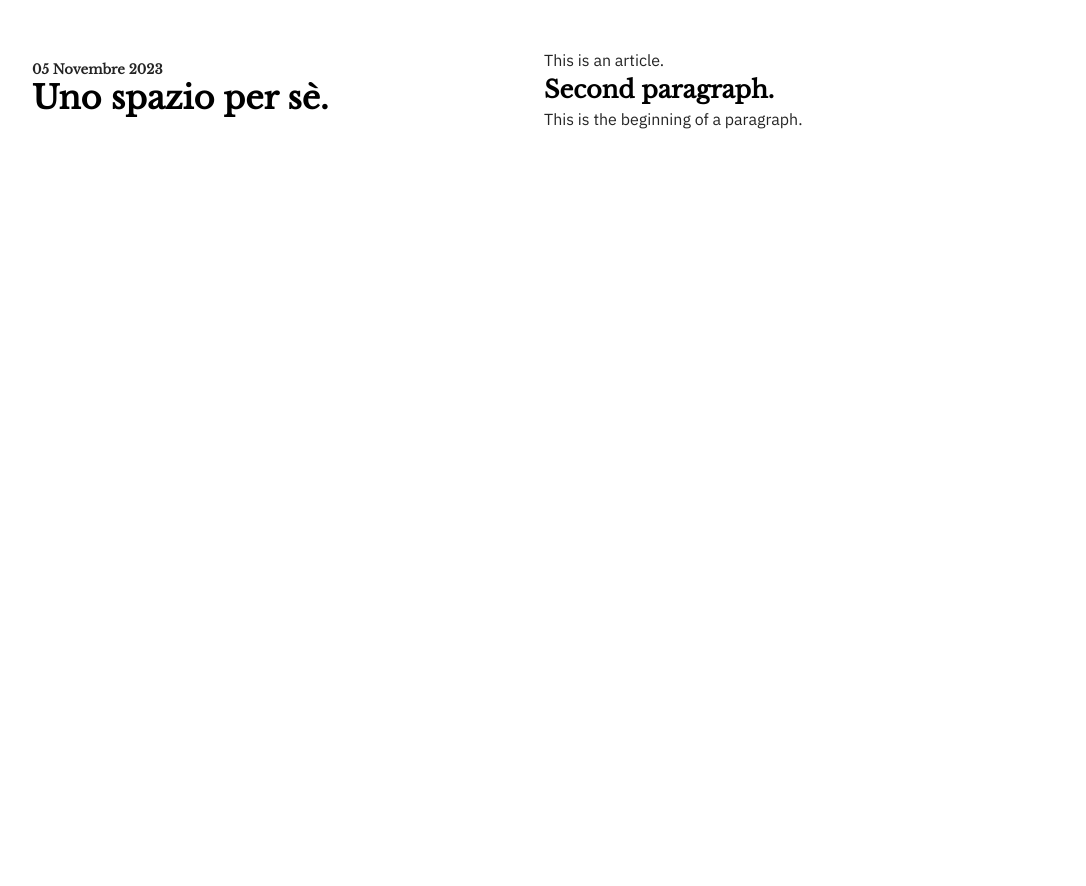
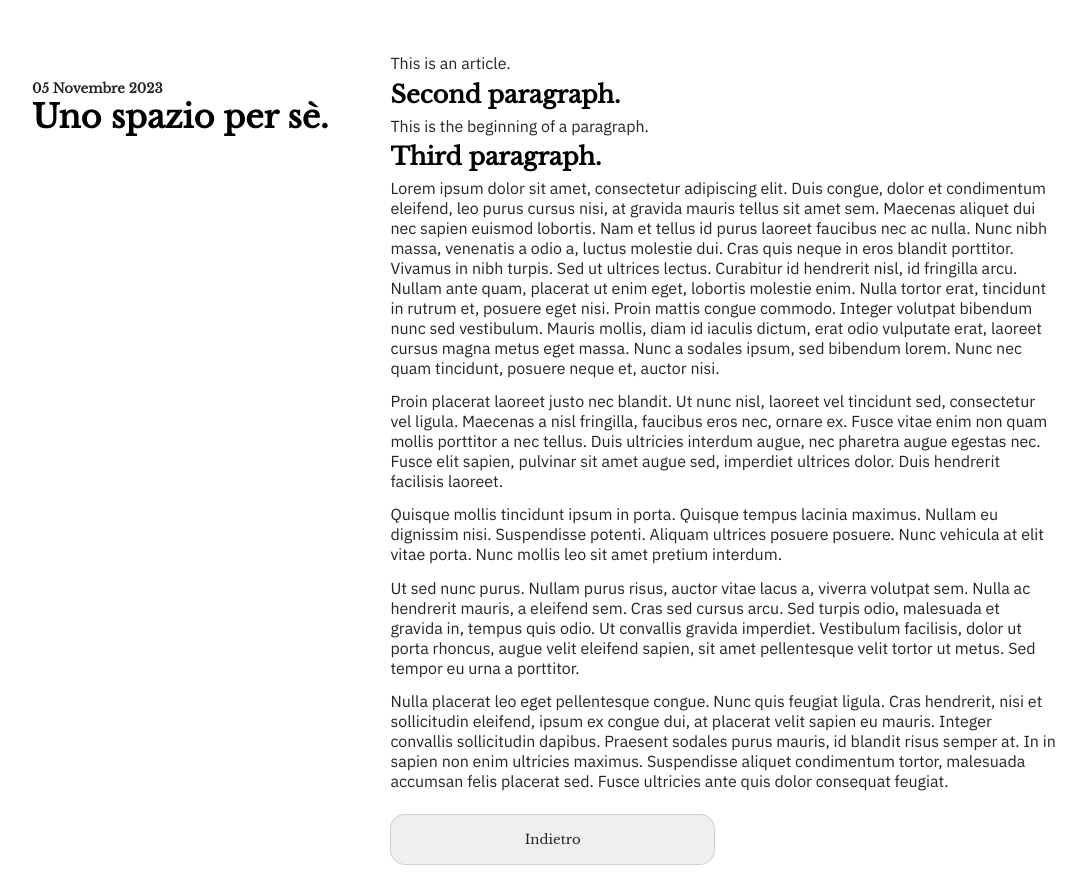
Before and after one commit to Bavuett/bavuett.com, a Next.js app: page /1 in a window 1280 px wide. Shown: the whole page, without its empty margins (96-1182 px from the left). Before the commit the page ends 800 px from the top, so only its background shows below. Built offline with nearby package versions, Linux system fonts and the light colour scheme.

Commit message:
🖊️ Working on Styles.

```diff
--- a/public/content/1/article.md
+++ b/public/content/1/article.md
@@ -3,3 +3,15 @@ This is an article.
 ## Second paragraph.
 
 This is the beginning of a paragraph.
+
+## Third paragraph.
+
+Lorem ipsum dolor sit amet, consectetur adipiscing elit. Duis congue, dolor et condimentum eleifend, leo purus cursus nisi, at gravida mauris tellus sit amet sem. Maecenas aliquet dui nec sapien euismod lobortis. Nam et tellus id purus laoreet faucibus nec ac nulla. Nunc nibh massa, venenatis a odio a, luctus molestie dui. Cras quis neque in eros blandit porttitor. Vivamus in nibh turpis. Sed ut ultrices lectus. Curabitur id hendrerit nisl, id fringilla arcu. Nullam ante quam, placerat ut enim eget, lobortis molestie enim. Nulla tortor erat, tincidunt in rutrum et, posuere eget nisi. Proin mattis congue commodo. Integer volutpat bibendum nunc sed vestibulum. Mauris mollis, diam id iaculis dictum, erat odio vulputate erat, laoreet cursus magna metus eget massa. Nunc a sodales ipsum, sed bibendum lorem. Nunc nec quam tincidunt, posuere neque et, auctor nisi.
+
+Proin placerat laoreet justo nec blandit. Ut nunc nisl, laoreet vel tincidunt sed, consectetur vel ligula. Maecenas a nisl fringilla, faucibus eros nec, ornare ex. Fusce vitae enim non quam mollis porttitor a nec tellus. Duis ultricies interdum augue, nec pharetra augue egestas nec. Fusce elit sapien, pulvinar sit amet augue sed, imperdiet ultrices dolor. Duis hendrerit facilisis laoreet.
+
+Quisque mollis tincidunt ipsum in porta. Quisque tempus lacinia maximus. Nullam eu dignissim nisi. Suspendisse potenti. Aliquam ultrices posuere posuere. Nunc vehicula at elit vitae porta. Nunc mollis leo sit amet pretium interdum.
+
+Ut sed nunc purus. Nullam purus risus, auctor vitae lacus a, viverra volutpat sem. Nulla ac hendrerit mauris, a eleifend sem. Cras sed cursus arcu. Sed turpis odio, malesuada et gravida in, tempus quis odio. Ut convallis gravida imperdiet. Vestibulum facilisis, dolor ut porta rhoncus, augue velit eleifend sapien, sit amet pellentesque velit tortor ut metus. Sed tempor eu urna a porttitor.
+
+Nulla placerat leo eget pellentesque congue. Nunc quis feugiat ligula. Cras hendrerit, nisi et sollicitudin eleifend, ipsum ex congue dui, at placerat velit sapien eu mauris. Integer convallis sollicitudin dapibus. Praesent sodales purus mauris, id blandit risus semper at. In in sapien non enim ultricies maximus. Suspendisse aliquet condimentum tortor, malesuada accumsan felis placerat sed. Fusce ultricies ante quis dolor consequat feugiat.
--- a/src/app/[postId]/page.tsx
+++ b/src/app/[postId]/page.tsx
@@ -43,6 +43,9 @@ export default async function Post({ params }: any) {
             {article_file}
           </Markdown>
         </section>
+        <section>
+          <button>Indietro</button>
+        </section>
       </div>
     </main>
   )
--- a/src/app/[postId]/post.scss
+++ b/src/app/[postId]/post.scss
@@ -6,15 +6,17 @@ main {
   display: flex;
   flex-direction: row;
   justify-content: space-between;
-  align-items: center;
+  align-items: flex-start;
 }
 
 div.post-details {
-  width: 45%;
+  position: sticky;
+  top: 10%;
+  width: 30%;
 }
 
 div.post-content {
-  width: 50%;
+  width: 65%;
 }
 
 @media screen and (max-width: 768px) {
@@ -24,6 +26,8 @@ div.post-content {
   }
 
   div.post-details {
+    position: static;
+    top: 0;
     width: 100%;
   }
 
--- a/src/app/components/posts.scss
+++ b/src/app/components/posts.scss
@@ -39,6 +39,8 @@ div.post {
   }
 
   div.introduction {
+    position: static;
+    display: block;
     width: 100%;
     padding-right: 0%;
   }
--- a/src/app/globals.scss
+++ b/src/app/globals.scss
@@ -59,6 +59,15 @@ section {
   padding-bottom: 1.25%;
 }
 
+button {
+  padding: 1.2em 10em;
+  background: #99999929;
+  border: solid 1px #99999959;
+  border-radius: 15px;
+  font-family: var(--font-libre);
+  cursor: pointer;
+}
+
 @media screen and (max-width: 768px) {
   main {
     padding-left: 4%;
```
